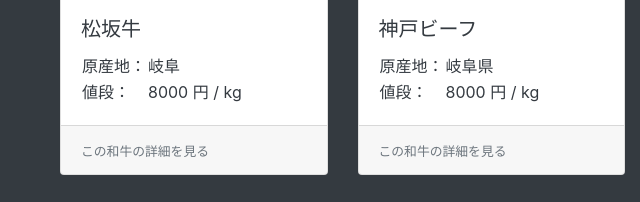
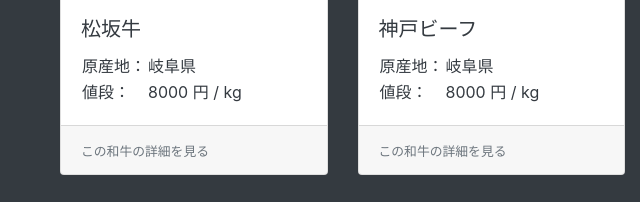
Before and after one commit to takara1122/wagyu_price, a plain HTML site: page index.html in a window 1280 px wide. Shown: the part 263-465 px from the top of the page, 0-640 px from the left. Drawn offline with Linux system fonts and the light colour scheme.

Commit message:
県を元に戻した

```diff
--- a/index.html
+++ b/index.html
@@ -35,7 +35,7 @@
           <table>
             <tr>
               <td>原産地： </td>
-              <td>岐阜</td>
+              <td>岐阜県</td>
             </tr>
             <tr>
               <td>値段： </td>
```
